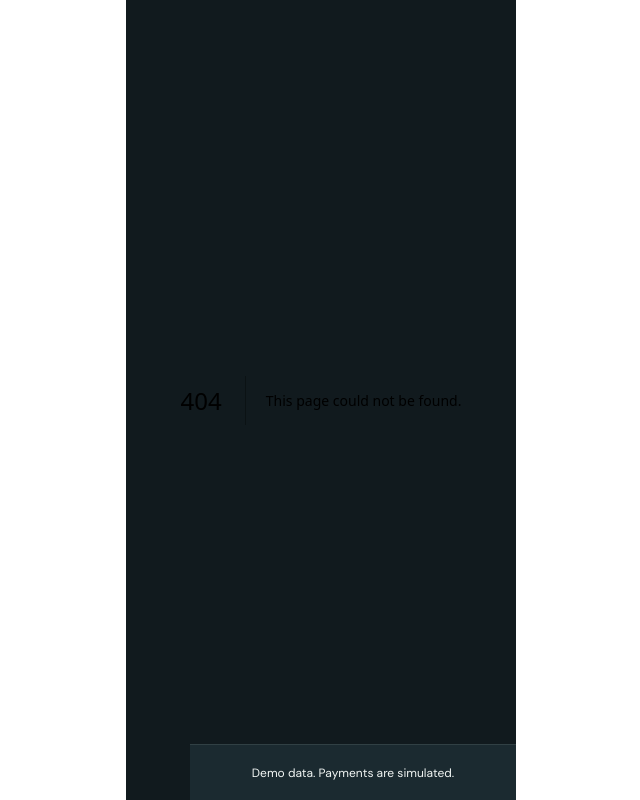
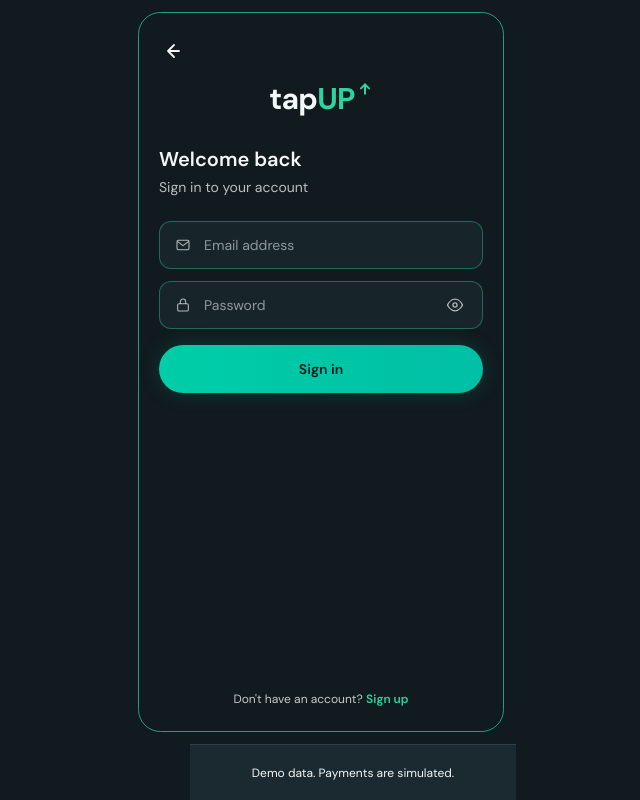
Before and after one commit to yottabyte-java/tapUP, a Next.js app: page /login in a window 1280 px wide. Before the commit this address had no page. Shown: the whole page, without its empty margins (319-959 px from the left). Built offline with nearby package versions, Linux system fonts and the light colour scheme.

Commit message:
feat(auth): add login screen with generic credential error and role redirect

```diff
--- /dev/null
+++ b/app/(auth)/login/page.tsx
@@ -0,0 +1,175 @@
+"use client";
+
+import { useState, type FormEvent } from "react";
+import Link from "next/link";
+import { useRouter } from "next/navigation";
+import { createClient } from "@/lib/supabase/client";
+
+const INVALID_CREDENTIALS_MESSAGE = "Email or password is incorrect.";
+
+export default function LoginPage() {
+  const router = useRouter();
+  const [email, setEmail] = useState("");
+  const [password, setPassword] = useState("");
+  const [showPassword, setShowPassword] = useState(false);
+  const [isLoading, setIsLoading] = useState(false);
+  const [errorMessage, setErrorMessage] = useState("");
+
+  async function handleSubmit(event: FormEvent<HTMLFormElement>) {
+    event.preventDefault();
+    setIsLoading(true);
+    setErrorMessage("");
+
+    try {
+      const supabase = createClient();
+      const { data, error } = await supabase.auth.signInWithPassword({
+        email: email.trim(),
+        password,
+      });
+
+      // WHY: A shared message prevents the login form from revealing whether an email exists.
+      if (error || !data.user) {
+        setErrorMessage(INVALID_CREDENTIALS_MESSAGE);
+        return;
+      }
+
+      const { data: profile, error: profileError } = await supabase
+        .from("profiles")
+        .select("role")
+        .eq("id", data.user.id)
+        .single();
+
+      if (profileError || !profile) {
+        setErrorMessage("We couldn't load your account. Please try again.");
+        return;
+      }
+
+      if (profile.role === "shop_owner") {
+        router.replace("/shop/sell");
+      } else if (profile.role === "customer") {
+        router.replace("/me");
+      } else {
+        setErrorMessage("Your account role could not be identified. Please contact support.");
+        return;
+      }
+
+      // WHY: Refresh server-rendered routes so they see the session cookie just established by Supabase.
+      router.refresh();
+    } catch {
+      setErrorMessage("Sign-in is temporarily unavailable. Check your connection and try again.");
+    } finally {
+      setIsLoading(false);
+    }
+  }
+
+  return (
+    <main className="flex min-h-full flex-col px-3 py-3">
+      <section className="flex min-h-full flex-1 flex-col rounded-[1.4rem] border border-teal/70 px-5 pb-6 pt-4">
+        <Link
+          aria-label="Back to home"
+          className="flex h-11 w-11 items-center text-foreground transition-opacity hover:opacity-80 focus-visible:outline-2 focus-visible:outline-offset-2 focus-visible:outline-teal"
+          href="/"
+        >
+          <svg aria-hidden="true" className="h-6 w-6" viewBox="0 0 24 24" fill="none">
+            <path d="m15 18-6-6 6-6M9 12h11" stroke="currentColor" strokeLinecap="round" strokeLinejoin="round" strokeWidth="1.8" />
+          </svg>
+        </Link>
+
+        <div className="mt-2 flex items-center justify-center text-3xl font-bold tracking-tight">
+          <span className="text-foreground">tap</span>
+          <span className="text-teal">UP</span>
+          <svg aria-hidden="true" className="ml-0.5 h-4 w-4 self-start text-teal" viewBox="0 0 24 24" fill="none">
+            <path d="M12 19V5m0 0L6 11m6-6 6 6" stroke="currentColor" strokeLinecap="round" strokeLinejoin="round" strokeWidth="3" />
+          </svg>
+        </div>
+
+        <header className="mt-7">
+          <h1 className="text-xl font-semibold">Welcome back</h1>
+          <p className="mt-1 text-sm text-foreground/75">Sign in to your account</p>
+        </header>
+
+        <form className="mt-6 flex flex-col gap-3" onSubmit={handleSubmit}>
+          <div className="relative">
+            <label className="sr-only" htmlFor="email">Email address</label>
+            <svg aria-hidden="true" className="pointer-events-none absolute left-4 top-1/2 h-4 w-4 -translate-y-1/2 text-foreground/70" viewBox="0 0 24 24" fill="none">
+              <rect x="3" y="5" width="18" height="14" rx="2" stroke="currentColor" strokeWidth="1.6" />
+              <path d="m4 7 8 6 8-6" stroke="currentColor" strokeLinecap="round" strokeLinejoin="round" strokeWidth="1.6" />
+            </svg>
+            <input
+              autoComplete="username"
+              className="min-h-12 w-full rounded-xl border border-teal/40 bg-card/70 py-3 pl-11 pr-4 text-sm text-foreground outline-none placeholder:text-foreground/55 focus:border-teal focus:ring-2 focus:ring-teal/25"
+              id="email"
+              name="email"
+              onChange={(event) => setEmail(event.target.value)}
+              placeholder="Email address"
+              required
+              type="email"
+              value={email}
+            />
+          </div>
+
+          <div className="relative">
+            <label className="sr-only" htmlFor="password">Password</label>
+            <svg aria-hidden="true" className="pointer-events-none absolute left-4 top-1/2 h-4 w-4 -translate-y-1/2 text-foreground/70" viewBox="0 0 24 24" fill="none">
+              <rect x="4" y="10" width="16" height="11" rx="2" stroke="currentColor" strokeWidth="1.6" />
+              <path d="M8 10V7a4 4 0 1 1 8 0v3" stroke="currentColor" strokeWidth="1.6" />
+            </svg>
+            <input
+              autoComplete="current-password"
+              className="min-h-12 w-full rounded-xl border border-teal/40 bg-card/70 py-3 pl-11 pr-12 text-sm text-foreground outline-none placeholder:text-foreground/55 focus:border-teal focus:ring-2 focus:ring-teal/25"
+              id="password"
+              name="password"
+              onChange={(event) => setPassword(event.target.value)}
+              placeholder="Password"
+              required
+              type={showPassword ? "text" : "password"}
+              value={password}
+            />
+            <button
+              aria-label={showPassword ? "Hide password" : "Show password"}
+              aria-pressed={showPassword}
+              className="absolute right-2 top-1/2 flex h-10 w-10 -translate-y-1/2 items-center justify-center rounded-lg text-foreground/70 transition-colors hover:text-teal focus-visible:outline-2 focus-visible:outline-offset-1 focus-visible:outline-teal"
+              onClick={() => setShowPassword((visible) => !visible)}
+              type="button"
+            >
+              <svg aria-hidden="true" className="h-5 w-5" viewBox="0 0 24 24" fill="none">
+                {showPassword ? (
+                  <>
+                    <path d="M3 3l18 18M10.6 10.6a2 2 0 0 0 2.8 2.8" stroke="currentColor" strokeLinecap="round" strokeWidth="1.6" />
+                    <path d="M9.9 5.2A10.8 10.8 0 0 1 12 5c5.3 0 9 5 9 7a8.7 8.7 0 0 1-2.2 3.4M6.2 6.2C3.9 7.8 3 10.3 3 12c0 2 3.7 7 9 7 1.1 0 2.1-.2 3-.6" stroke="currentColor" strokeLinecap="round" strokeLinejoin="round" strokeWidth="1.6" />
+                  </>
+                ) : (
+                  <>
+                    <path d="M3 12s3.2-7 9-7 9 7 9 7-3.2 7-9 7-9-7-9-7Z" stroke="currentColor" strokeLinejoin="round" strokeWidth="1.6" />
+                    <circle cx="12" cy="12" r="2.5" stroke="currentColor" strokeWidth="1.6" />
+                  </>
+                )}
+              </svg>
+            </button>
+          </div>
+
+          {errorMessage && (
+            <p className="rounded-lg border border-red-400/40 bg-red-950/30 px-3 py-2 text-sm text-red-200" role="alert">
+              {errorMessage}
+            </p>
+          )}
+
+          <button
+            className="mt-1 flex min-h-12 w-full items-center justify-center rounded-full bg-gradient-to-r from-[#00CEA8] to-[#00BFA5] px-6 py-3 text-sm font-semibold text-[#041A1E] shadow-[0_0_22px_rgba(0,206,168,0.18)] transition hover:brightness-110 focus-visible:outline-2 focus-visible:outline-offset-2 focus-visible:outline-teal disabled:cursor-not-allowed disabled:opacity-60"
+            disabled={isLoading}
+            type="submit"
+          >
+            {isLoading ? "Signing in…" : "Sign in"}
+          </button>
+        </form>
+
+        <div className="mt-auto pt-8 text-center text-xs text-foreground/80">
+          Don&apos;t have an account?{" "}
+          <Link className="font-semibold text-teal hover:underline focus-visible:outline-2 focus-visible:outline-offset-2 focus-visible:outline-teal" href="/signup">
+            Sign up
+          </Link>
+        </div>
+      </section>
+    </main>
+  );
+}
```
